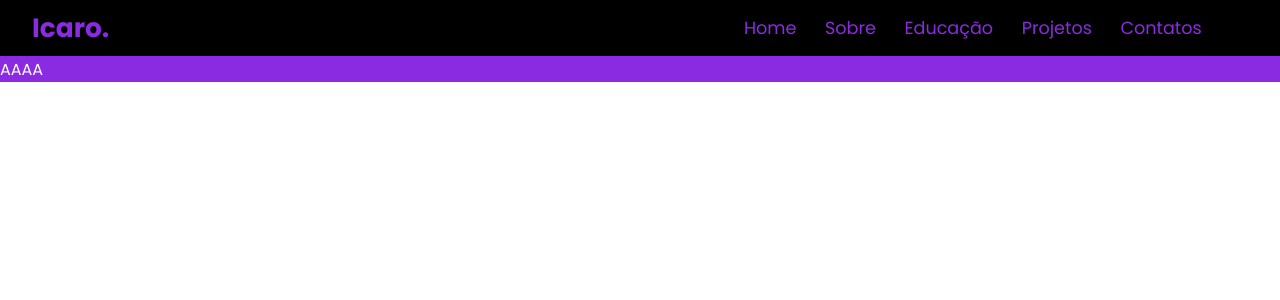
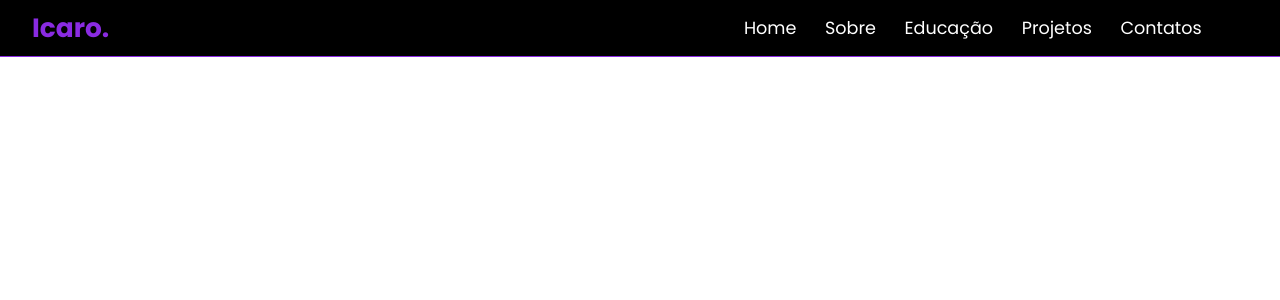
Before and after one commit to IcaroSLV/personal-portfolio, a React (Create React App) app: page / in a window 1280 px wide. Shown: the top 300 px of the page. Built offline with nearby package versions, Linux system fonts and the light colour scheme.

Commit message:
Remove Footer

```diff
--- a/package.json
+++ b/package.json
@@ -8,6 +8,7 @@
     "@testing-library/user-event": "^13.5.0",
     "react": "^18.2.0",
     "react-dom": "^18.2.0",
+    "react-icons": "^4.10.1",
     "react-router-dom": "^6.14.1",
     "react-scripts": "5.0.1",
     "web-vitals": "^2.1.4"
--- a/src/App.js
+++ b/src/App.js
@@ -26,7 +26,6 @@ function App() {
           <Route path='/contatos' element={<Contatos/>}/>
         </Routes>
 
-        <Footer />
       </div>
       </BrowserRouter>
   );
--- a/src/components/Footer.js
+++ b/src/components/Footer.js
@@ -1,9 +1,13 @@
 import styles from './Footer.module.css'
+import {AiOutlineInstagram, AiOutlineLinkedin} from 'react-icons/ai'
 
 function Footer() {
     return(
     <footer className={styles.footer}>
-        <div>AAAA</div>
+        <div>
+            <a href='https://www.instagram.com/_icaroslv/' target="_blank"><AiOutlineInstagram/></a>
+            <a href='https://www.linkedin.com/in/paulo-ícaro-silva-lúcio-90013b254/' target="_blank"><AiOutlineLinkedin/></a>
+        </div>
     </footer>
     )
 }
--- a/src/components/Footer.module.css
+++ b/src/components/Footer.module.css
@@ -5,9 +5,21 @@
 }
 
 .footer {
+    padding-top: .5em ;
     width: 100%;
     background-color: var(--purpleColor);
     color: white;
     font-family: 'Poppins', sans-serif;
+    display: flex;
+    justify-content: center;
+    align-items: center;
+}
+
+.footer div svg{
+    color: white;
+    font-size: 1.5em;
+    border: 2px solid white;
+    border-radius: 15px;
+    padding: .1em;
 
 }
--- a/src/components/NavBar.js
+++ b/src/components/NavBar.js
@@ -14,7 +14,6 @@ function NavBar() {
             <Link to='/educacao'>Educação</Link>
             <Link to='/projetos'>Projetos</Link>
             <Link to='/contatos'>Contatos</Link>
-
         </div>
     </nav>
     )
--- a/src/components/NavBar.module.css
+++ b/src/components/NavBar.module.css
@@ -29,6 +29,9 @@
     color: #d9a7d8;
 }
 
+.buttonList a {
+    color: white;
+}
 .buttonList a:hover {
     color: #d9a7d8;
     padding: 0 .5em;
```
Also changed, not shown: 1 other file (tests, documents, lock files or other folders).
